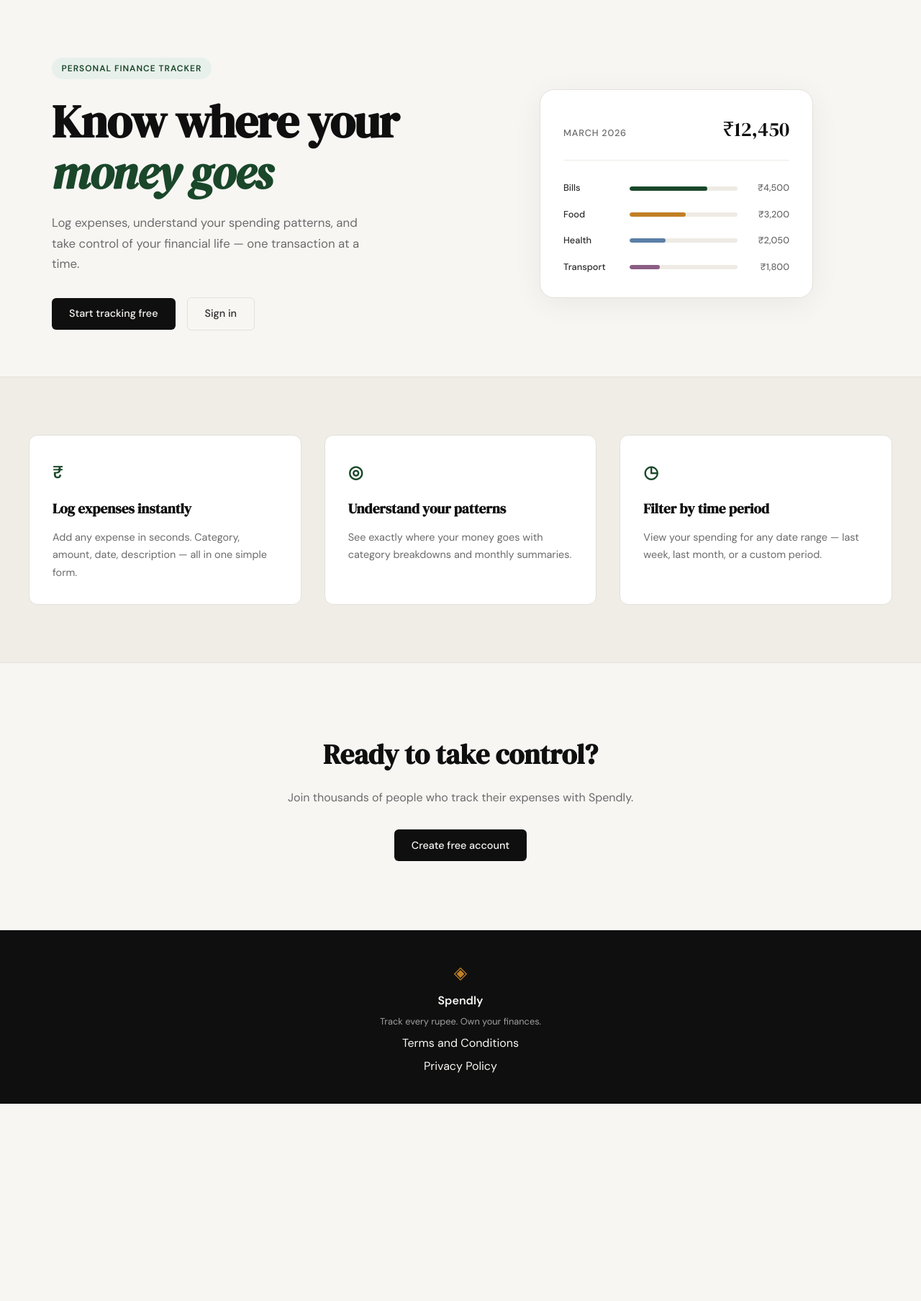
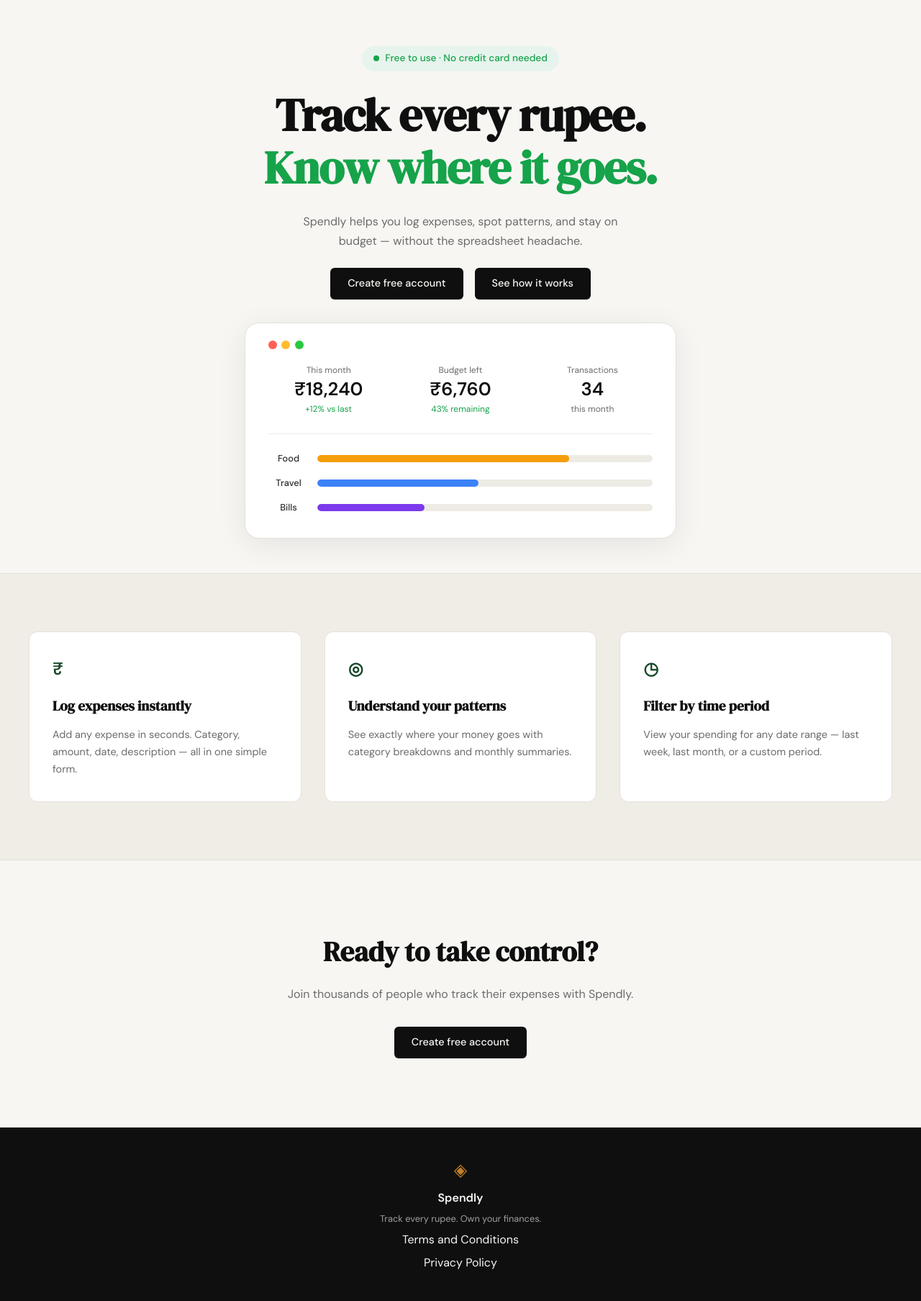
Before and after one commit to vjohnsonm/spendly, a Flask app: page / in a window 1280 px wide. Shown: the part 61-1868 px from the top of the page at 72% size. Before the commit the page ends 1594 px from the top, so only its background shows below. Run offline with Flask 3, Linux system fonts and the light colour scheme.

Commit message:
landing: new based on i,age provided

```diff
--- a/static/css/style.css
+++ b/static/css/style.css
@@ -124,54 +124,69 @@ a { color: inherit; text-decoration: none; }
 /* ------------------------------------------------------------------ */
 
 .hero {
-    padding: 5rem 2rem 4rem;
-    display: grid;
-    grid-template-columns: 1fr 1fr;
-    gap: 4rem;
+    padding: 4rem 2rem 3rem;
+    display: flex;
+    flex-direction: column;
     align-items: center;
-    max-width: var(--max-width);
+    text-align: center;
+    max-width: 760px;
     margin: 0 auto;
+    gap: 2rem;
+}
+
+.hero-inner {
+    display: flex;
+    flex-direction: column;
+    align-items: center;
+    gap: 1.5rem;
 }
 
 .hero-badge {
+    display: inline-flex;
+    align-items: center;
+    gap: 0.5rem;
+    background: #e6f4ed;
+    color: #16a34a;
+    font-size: 0.85rem;
+    font-weight: 500;
+    padding: 0.4rem 1rem;
+    border-radius: 999px;
+}
+
+.hero-badge-dot {
+    width: 8px;
+    height: 8px;
+    background: #16a34a;
+    border-radius: 50%;
     display: inline-block;
-    background: var(--accent-light);
-    color: var(--accent);
-    font-size: 0.75rem;
-    font-weight: 600;
-    letter-spacing: 0.08em;
-    text-transform: uppercase;
-    padding: 0.35rem 0.85rem;
-    border-radius: 999px;
-    margin-bottom: 1.5rem;
+    flex-shrink: 0;
 }
 
 .hero-title {
     font-family: var(--font-display);
-    font-size: clamp(2.5rem, 5vw, 4rem);
-    line-height: 1.1;
+    font-size: clamp(2.5rem, 6vw, 4rem);
+    line-height: 1.15;
     letter-spacing: -0.02em;
     color: var(--ink);
-    margin-bottom: 1.25rem;
 }
 
-.hero-title em {
-    font-style: italic;
-    color: var(--accent);
+.hero-title-accent {
+    display: block;
+    color: #16a34a;
 }
 
 .hero-subtitle {
-    font-size: 1.05rem;
+    font-size: 1rem;
     color: var(--ink-muted);
     line-height: 1.7;
-    max-width: 460px;
-    margin-bottom: 2rem;
+    max-width: 440px;
 }
 
 .hero-actions {
     display: flex;
     gap: 1rem;
     align-items: center;
+    justify-content: center;
 }
 
 /* ------------------------------------------------------------------ */
@@ -179,48 +194,75 @@ a { color: inherit; text-decoration: none; }
 /* ------------------------------------------------------------------ */
 
 .hero-visual {
-    display: flex;
-    justify-content: center;
+    width: 100%;
+    max-width: 600px;
 }
 
 .mock-card {
     background: var(--paper-card);
     border: 1px solid var(--border);
     border-radius: var(--radius-lg);
-    padding: 2rem;
+    padding: 1.5rem 2rem 2rem;
     width: 100%;
-    max-width: 380px;
-    box-shadow: 0 8px 40px rgba(0,0,0,0.06);
+    box-shadow: 0 8px 40px rgba(0,0,0,0.08);
 }
 
-.mock-card-header {
+.mock-traffic-lights {
     display: flex;
-    justify-content: space-between;
-    align-items: baseline;
-    margin-bottom: 1.75rem;
-    padding-bottom: 1.25rem;
+    gap: 0.4rem;
+    margin-bottom: 1.25rem;
+}
+
+.tl {
+    width: 12px;
+    height: 12px;
+    border-radius: 50%;
+    display: inline-block;
+}
+
+.tl-red       { background: #ff5f57; }
+.tl-yellow    { background: #febc2e; }
+.tl-green-dot { background: #28c840; }
+
+.mock-stats {
+    display: grid;
+    grid-template-columns: repeat(3, 1fr);
+    gap: 1rem;
+    margin-bottom: 1.5rem;
+    padding-bottom: 1.5rem;
     border-bottom: 1px solid var(--border-soft);
 }
 
-.mock-label {
-    font-size: 0.8rem;
-    font-weight: 500;
-    color: var(--ink-muted);
-    text-transform: uppercase;
-    letter-spacing: 0.06em;
+.mock-stat {
+    display: flex;
+    flex-direction: column;
+    gap: 0.2rem;
 }
 
-.mock-total {
-    font-family: var(--font-display);
-    font-size: 1.75rem;
-    color: var(--ink);
+.mock-stat-label {
+    font-size: 0.75rem;
+    color: var(--ink-muted);
 }
 
-.mock-bars { display: flex; flex-direction: column; gap: 1rem; }
+.mock-stat-value {
+    font-size: 1.6rem;
+    font-weight: 600;
+    color: var(--ink);
+    line-height: 1.1;
+}
+
+.mock-stat-sub {
+    font-size: 0.75rem;
+    color: var(--ink-muted);
+}
+
+.mock-stat-sub.positive { color: #16a34a; }
+
+.mock-bars { display: flex; flex-direction: column; gap: 0.85rem; }
 
 .mock-bar-row {
     display: grid;
-    grid-template-columns: 80px 1fr 60px;
+    grid-template-columns: 56px 1fr;
     align-items: center;
     gap: 0.75rem;
 }
@@ -232,7 +274,7 @@ a { color: inherit; text-decoration: none; }
 }
 
 .mock-bar-track {
-    height: 6px;
+    height: 10px;
     background: var(--border-soft);
     border-radius: 999px;
     overflow: hidden;
@@ -240,21 +282,13 @@ a { color: inherit; text-decoration: none; }
 
 .mock-bar {
     height: 100%;
-    background: var(--accent);
     border-radius: 999px;
     transition: width 0.6s ease;
 }
 
-.mock-bar-2 { background: var(--accent-2); }
-.mock-bar-3 { background: #5b7fa6; }
-.mock-bar-4 { background: #8b5e83; }
-
-.mock-amt {
-    font-size: 0.8rem;
-    font-weight: 500;
-    color: var(--ink-muted);
-    text-align: right;
-}
+.mock-bar-food   { background: #f59e0b; }
+.mock-bar-travel { background: #3b82f6; }
+.mock-bar-bills  { background: #7c3aed; }
 
 /* ------------------------------------------------------------------ */
 /* Buttons                                                             */
@@ -512,15 +546,7 @@ a { color: inherit; text-decoration: none; }
 /* ------------------------------------------------------------------ */
 
 @media (max-width: 900px) {
-    .hero {
-        grid-template-columns: 1fr;
-        text-align: center;
-    }
-
-    .hero-subtitle { max-width: 100%; }
-    .hero-actions { justify-content: center; }
     .hero-visual { display: none; }
-
     .features-inner { grid-template-columns: 1fr; }
 }
 
--- a/templates/landing.html
+++ b/templates/landing.html
@@ -6,62 +6,72 @@
 
 <section class="hero">
     <div class="hero-inner">
-        <div class="hero-badge">Personal Finance Tracker</div>
+        <div class="hero-badge">
+            <span class="hero-badge-dot"></span>
+            Free to use · No credit card needed
+        </div>
         <h1 class="hero-title">
-            Know where your<br>
-            <em>money goes</em>
+            Track every rupee.<br>
+            <span class="hero-title-accent">Know where it goes.</span>
         </h1>
         <p class="hero-subtitle">
-            Log expenses, understand your spending patterns,
-            and take control of your financial life —
-            one transaction at a time.
+            Spendly helps you log expenses, spot patterns, and stay
+            on budget — without the spreadsheet headache.
         </p>
         <div class="hero-actions">
-            <a href="{{ url_for('register') }}" class="btn-primary">Start tracking free</a>
-            <a href="{{ url_for('login') }}" class="btn-ghost">Sign in</a>
+            <a href="{{ url_for('register') }}" class="btn-primary">Create free account</a>
+            <a href="#features" class="btn-primary">See how it works</a>
         </div>
     </div>
     <div class="hero-visual">
         <div class="mock-card">
-            <div class="mock-card-header">
-                <span class="mock-label">March 2026</span>
-                <span class="mock-total">₹12,450</span>
+            <div class="mock-traffic-lights">
+                <span class="tl tl-red"></span>
+                <span class="tl tl-yellow"></span>
+                <span class="tl tl-green-dot"></span>
+            </div>
+            <div class="mock-stats">
+                <div class="mock-stat">
+                    <span class="mock-stat-label">This month</span>
+                    <span class="mock-stat-value">₹18,240</span>
+                    <span class="mock-stat-sub positive">+12% vs last</span>
+                </div>
+                <div class="mock-stat">
+                    <span class="mock-stat-label">Budget left</span>
+                    <span class="mock-stat-value">₹6,760</span>
+                    <span class="mock-stat-sub positive">43% remaining</span>
+                </div>
+                <div class="mock-stat">
+                    <span class="mock-stat-label">Transactions</span>
+                    <span class="mock-stat-value">34</span>
+                    <span class="mock-stat-sub">this month</span>
+                </div>
             </div>
             <div class="mock-bars">
                 <div class="mock-bar-row">
+                    <span class="mock-cat">Food</span>
+                    <div class="mock-bar-track">
+                        <div class="mock-bar mock-bar-food" style="width: 75%"></div>
+                    </div>
+                </div>
+                <div class="mock-bar-row">
+                    <span class="mock-cat">Travel</span>
+                    <div class="mock-bar-track">
+                        <div class="mock-bar mock-bar-travel" style="width: 48%"></div>
+                    </div>
+                </div>
+                <div class="mock-bar-row">
                     <span class="mock-cat">Bills</span>
                     <div class="mock-bar-track">
-                        <div class="mock-bar" style="width: 72%"></div>
+                        <div class="mock-bar mock-bar-bills" style="width: 32%"></div>
                     </div>
-                    <span class="mock-amt">₹4,500</span>
-                </div>
-                <div class="mock-bar-row">
-                    <span class="mock-cat">Food</span>
-                    <div class="mock-bar-track">
-                        <div class="mock-bar mock-bar-2" style="width: 52%"></div>
-                    </div>
-                    <span class="mock-amt">₹3,200</span>
-                </div>
-                <div class="mock-bar-row">
-                    <span class="mock-cat">Health</span>
-                    <div class="mock-bar-track">
-                        <div class="mock-bar mock-bar-3" style="width: 33%"></div>
-                    </div>
-                    <span class="mock-amt">₹2,050</span>
-                </div>
-                <div class="mock-bar-row">
-                    <span class="mock-cat">Transport</span>
-                    <div class="mock-bar-track">
-                        <div class="mock-bar mock-bar-4" style="width: 28%"></div>
-                    </div>
-                    <span class="mock-amt">₹1,800</span>
                 </div>
             </div>
         </div>
     </div>
 </section>
 
-<section class="features">
+<section class="features" id="features">
     <div class="features-inner">
         <div class="feature-card">
             <div class="feature-icon">₹</div>
```
